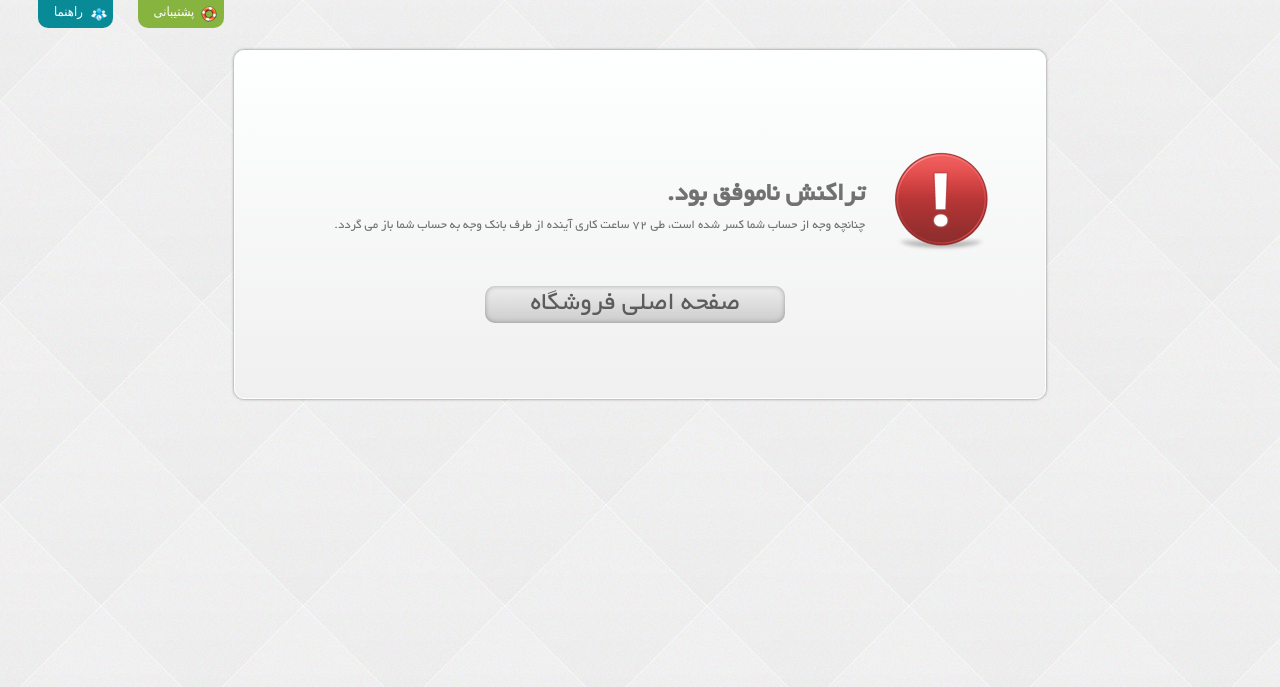
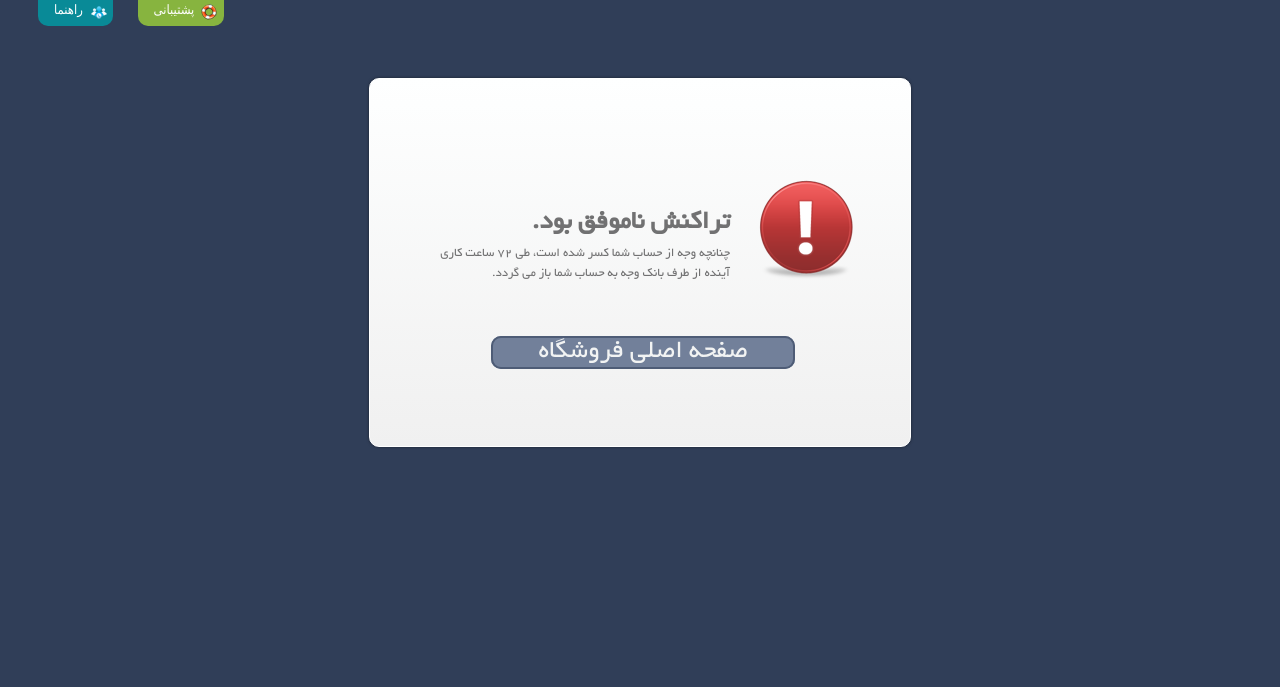
Before and after one commit to SamaGostar/chargereseller-php-script, a PHP site: page /verify.php?data=1 in a window 1280 px wide. Shown: the top 687 px of the page. Run offline with PHP 8.4, Linux system fonts and the light colour scheme; data that the repository does not hold is empty.

Commit message:
Small template initial changes

```diff
--- a/css/style.css
+++ b/css/style.css
@@ -1,11 +1,11 @@
 @font-face {
   font-family: 'BYekan';
-  src: url('../fonts/BYekan.eot?#') format('eot'),  /* IE6–8 */
-       url('../fonts/BYekan.woff') format('woff'),  /* FF3.6+, IE9, Chrome6+, Saf5.1+*/
-       url('../fonts/BYekan.ttf') format('truetype');  /* Saf3—5, Chrome4+, FF3.5, Opera 10+ */
+  src: url('http://www.chargereseller.com/fonts/BYekan.eot?#') format('eot'),  /* IE6–8 */
+       url('http://www.chargereseller.com/fonts/BYekan.woff') format('woff'),  /* FF3.6+, IE9, Chrome6+, Saf5.1+*/
+       url('http://www.chargereseller.com/fonts/BYekan.ttf') format('truetype');  /* Saf3—5, Chrome4+, FF3.5, Opera 10+ */
 }
 body{
-	background:url("../img/bg-tile.jpg");
+	background-color:#303E58;
 	font-family: tahoma;
 	font-size: 100%;
 	direction: rtl;
@@ -55,9 +55,9 @@ div.form {
 	clear:both;
 }
 div.container{
-	width:810px;
+	width:540px;
 	height:auto;
-	margin:111px auto 20px;
+	margin:20px auto;
 	border:1px solid #ffffff;
 	background: #feffff; /* Old browsers */
 	background: -moz-linear-gradient(top,  #feffff 0%, #f0f0f0 100%); /* FF3.6+ */
@@ -448,7 +439,7 @@ div#content input#magiccharge{
 }
 .menu {
 	float: left;
-	margin: -50px 0 0 30px;
+	margin: -19px 0 0 30px;
 	position: relative;
 }
 .menu span{
@@ -718,40 +702,27 @@ a.mainpage {
 	width:342px;
 	height:56px;
 	margin-top:10px;
-	background: rgb(238,238,238); /* Old browsers */
-	background: -moz-linear-gradient(top,  rgba(238,238,238,1) 0%, rgba(204,204,204,1) 100%); /* FF3.6+ */
-	background: -webkit-gradient(linear, left top, left bottom, color-stop(0%,rgba(238,238,238,1)), color-stop(100%,rgba(204,204,204,1))); /* Chrome,Safari4+ */
-	background: -webkit-linear-gradient(top,  rgba(238,238,238,1) 0%,rgba(204,204,204,1) 100%); /* Chrome10+,Safari5.1+ */
-	background: -o-linear-gradient(top,  rgba(238,238,238,1) 0%,rgba(204,204,204,1) 100%); /* Opera 11.10+ */
-	background: -ms-linear-gradient(top,  rgba(238,238,238,1) 0%,rgba(204,204,204,1) 100%); /* IE10+ */
-	background: linear-gradient(to bottom,  rgba(238,238,238,1) 0%,rgba(204,204,204,1) 100%); /* W3C */
-	filter: progid:DXImageTransform.Microsoft.gradient( startColorstr='#eeeeee', endColorstr='#cccccc',GradientType=0 ); /* IE6-9 */
-	box-shadow:inset 0px 0px 5px 0px rgba(0, 0, 0, 0.3);
-	border-width:0px;
+	padding:0 45px;
+	background-color:#72809A;
 	border-radius: 10px;
 	-moz-border-radius: 10px;
     -webkit-border-radius: 10px;
     -khtml-border-radius: 10px;
 	font-family: BYekan,Tahoma;
+	color:#F2F3F3;
+	cursor:pointer;
+	padding: 1px 45px;
+    text-decoration: none;
 	font-size:27px;
-	color:#5b5c5c;
-	cursor:pointer;
-	padding: 5px 45px;
-    text-decoration: none;
+	text-align:center;
+	border:2px solid #4E5C76;
 }
 a.mainpage:hover{
-	background: rgb(204,204,204); /* Old browsers */
-	background: -moz-linear-gradient(top,  rgba(204,204,204,1) 0%, rgba(238,238,238,1) 100%); /* FF3.6+ */
-	background: -webkit-gradient(linear, left top, left bottom, color-stop(0%,rgba(204,204,204,1)), color-stop(100%,rgba(238,238,238,1))); /* Chrome,Safari4+ */
-	background: -webkit-linear-gradient(top,  rgba(204,204,204,1) 0%,rgba(238,238,238,1) 100%); /* Chrome10+,Safari5.1+ */
-	background: -o-linear-gradient(top,  rgba(204,204,204,1) 0%,rgba(238,238,238,1) 100%); /* Opera 11.10+ */
-	background: -ms-linear-gradient(top,  rgba(204,204,204,1) 0%,rgba(238,238,238,1) 100%); /* IE10+ */
-	background: linear-gradient(to bottom,  rgba(204,204,204,1) 0%,rgba(238,238,238,1) 100%); /* W3C */
-	filter: progid:DXImageTransform.Microsoft.gradient( startColorstr='#cccccc', endColorstr='#eeeeee',GradientType=0 ); /* IE6-9 */
-	text-shadow: 1px 2px 2px #ffffff;
+	text-shadow: 1px 2px 2px #000000;
+
 }
 .failed a.mainpage {
-	margin-right: 220px;
+	margin-right: 75px;
 }
 div #description h1, div #description p{
 	font-size: 13px;
@@ -779,8 +751,24 @@ div.failed .logo {
 div.failed .explanation {
 	float: right;
 	margin: 45px 2px;
+	width: 320px;
 }
 div.failed .explanation p {
 	font-size: 13px;
 	margin: 10px;
 }
+div.failed .explanation h1 {
+	color:#717172;
+}
+.bgs.result {
+	margin-top:-1px!important;
+}
+.bgs.result .menu {
+	margin-top: -80px;
+}
+.bgs.result .container {
+	margin-top: 79px;
+}
+.bgs.result div#content {
+	width:100%;
+}
--- a/verify.php
+++ b/verify.php
@@ -12,7 +12,7 @@
 	<title><?php echo $config['title']; ?></title>
 </head>
 <body>
-	<div class="bgs">
+	<div class="bgs result">
 		<div class="menu">
 			<span class="support">پشتیبانی</span>
 			<span class="help">راهنما</span>
@@ -32,7 +32,6 @@
 					} elseif ($result['Type'] == 'TAL') {
 						$type = 'تالیا';
 					}
-
 					if (array_key_exists('Serial', $result)) {
 						$registerPinCode = '';
 						if (in_array($result['Type'], array('MCI', 'TAL'))) {
@@ -41,10 +40,6 @@
 							$registerPinCode = '#رمزشارژ*141*';
 						}
 			?>
-						<div id="left">
-							<div class="success pin"></div>
-							<div id="description"><p>اکنون با وارد کردن کد شارژ از طریق صفحه کلید گوشی، تلفن همراه خود را شارژ نمایید.</p></div>
-						</div>
 						<div id="content" style="margin: 50px auto!important;">
 							<p>از خرید شما متشکریم.</p>
 							<table>
@@ -88,10 +83,6 @@
 			<?php
 					} else {
 			?>
-						<div id="left">
-							<div class="success topup"></div>
-							<div id="description"><p>به زودی خط شما به صورت اتوماتیک شارژ می شود.</p></div>
-						</div>
 						<div id="content" style="margin: 50px auto!important;">
 							<p>از خرید شما متشکریم.</p>
 							<table>
```
Also changed, not shown: other parts of css/style.css (+70 -85 lines), index.php (+3 -6 lines), js/charge.js (+0 -12 lines), img/MCI.png, img/MTN.png, img/RTL.png, img/TAL.png, img/bg-tile.jpg (deleted), img/snapshot.jpg, img/temp.png (added).
